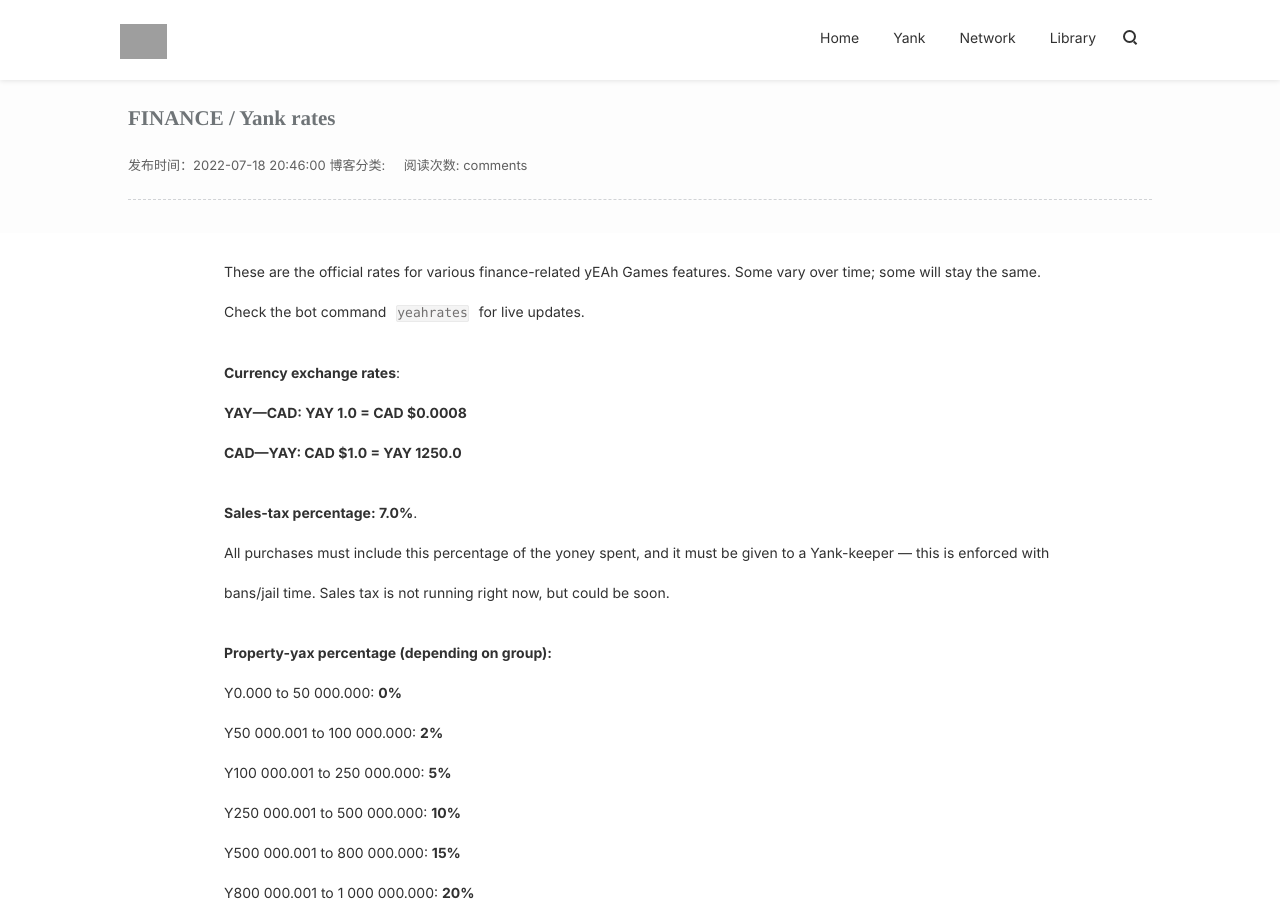
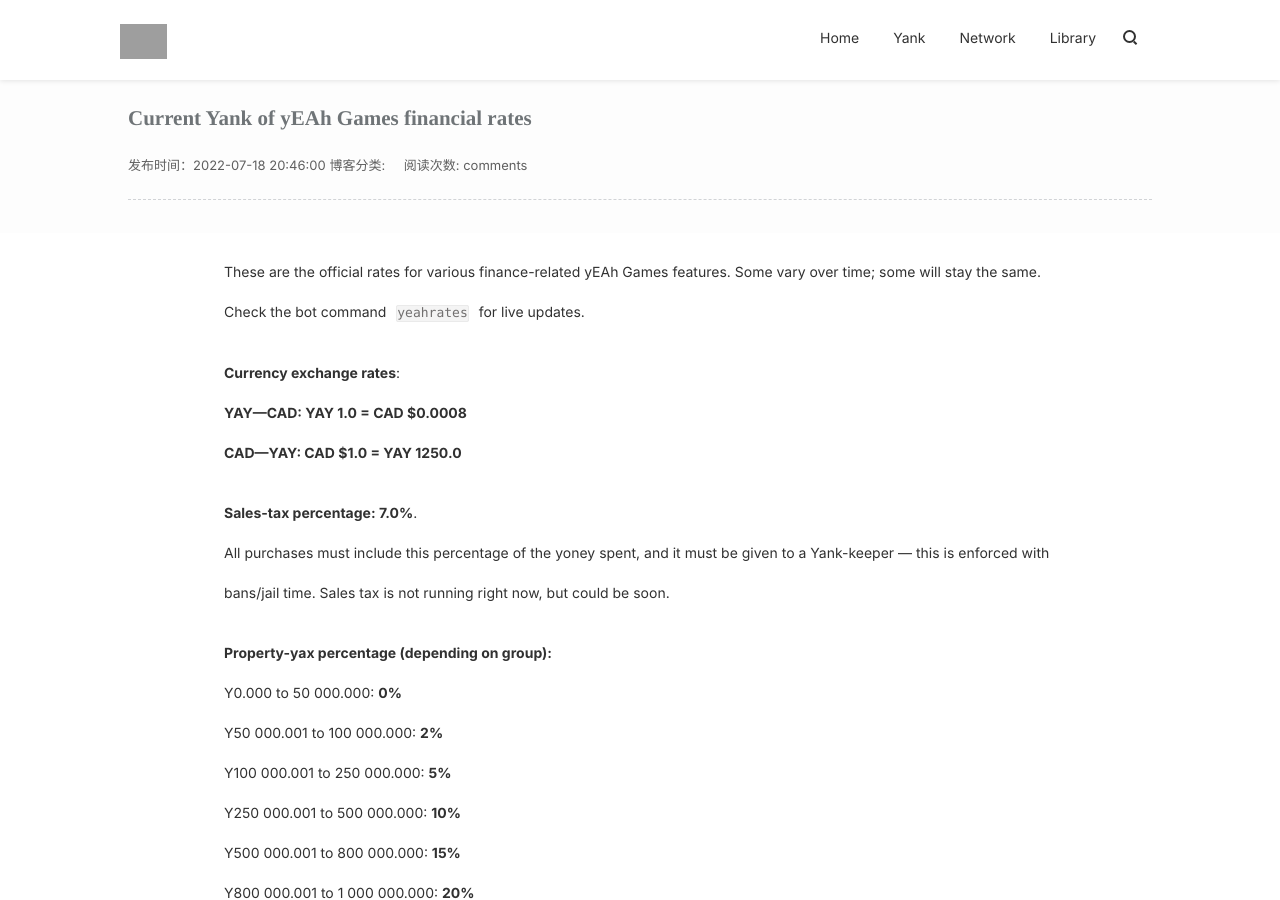
Before and after one commit to yEAh-Games/collections-yank, a Jekyll site: the page built from _posts/2022-07-18-finance-yank-rates.md, in a window 1280 px wide and 900 px high. Built offline with Jekyll 4.4.1, drawn with Linux system fonts in a browser that asks for light colours; nearby versions of some CDN libraries; comment, search, counter and statistics services are not loaded; grey boxes are pictures that could not be loaded.

```diff
--- a/_posts/2022-07-18-finance-yank-rates.md
+++ b/_posts/2022-07-18-finance-yank-rates.md
@@ -1,10 +1,11 @@
 ---
 layout: blog
-title: FINANCE / Yank rates
+title: Current Yank of yEAh Games financial rates
 date: 2022-07-18 20:46
 author: yeahgamesdevs
 comments: true
 categories: [Docs, featured, Finance, finance-docs, Yank, yollars, Yollars-related]
+background-image: https://yeaharchives.files.wordpress.com/2022/07/untitled-presentation-4.png?w=930&h=450&crop=1
 ---
 <!-- wp:paragraph -->
 <p>These are the official rates for various finance-related yEAh Games features. Some vary over time; some will stay the same. Check the bot command <code>yeahrates</code> for live updates.</p>
```
